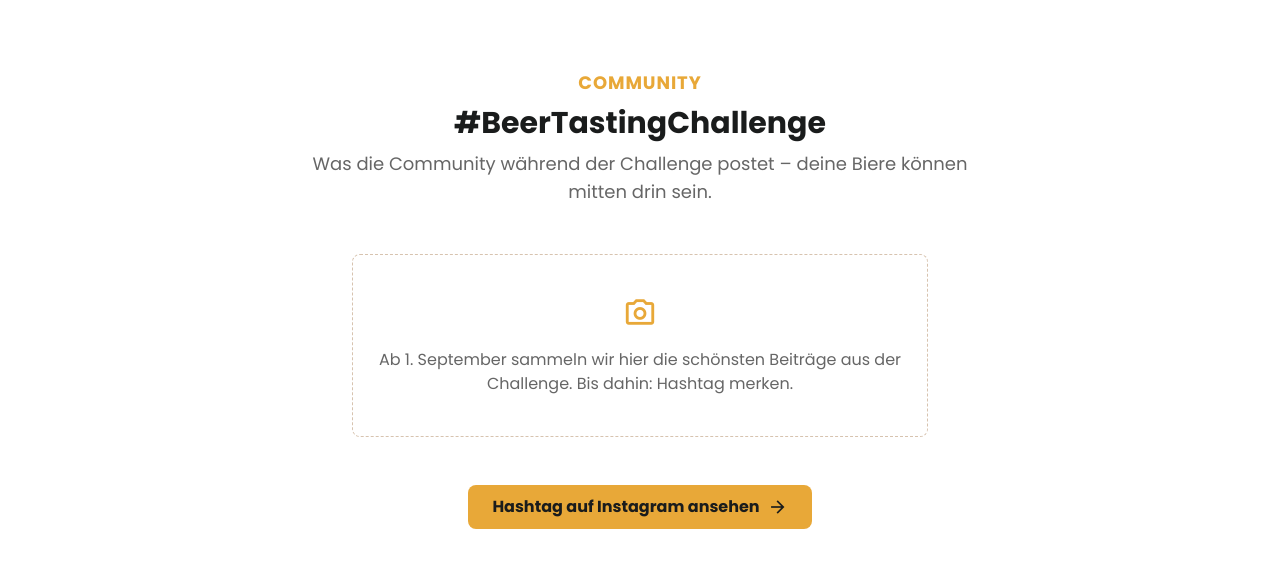
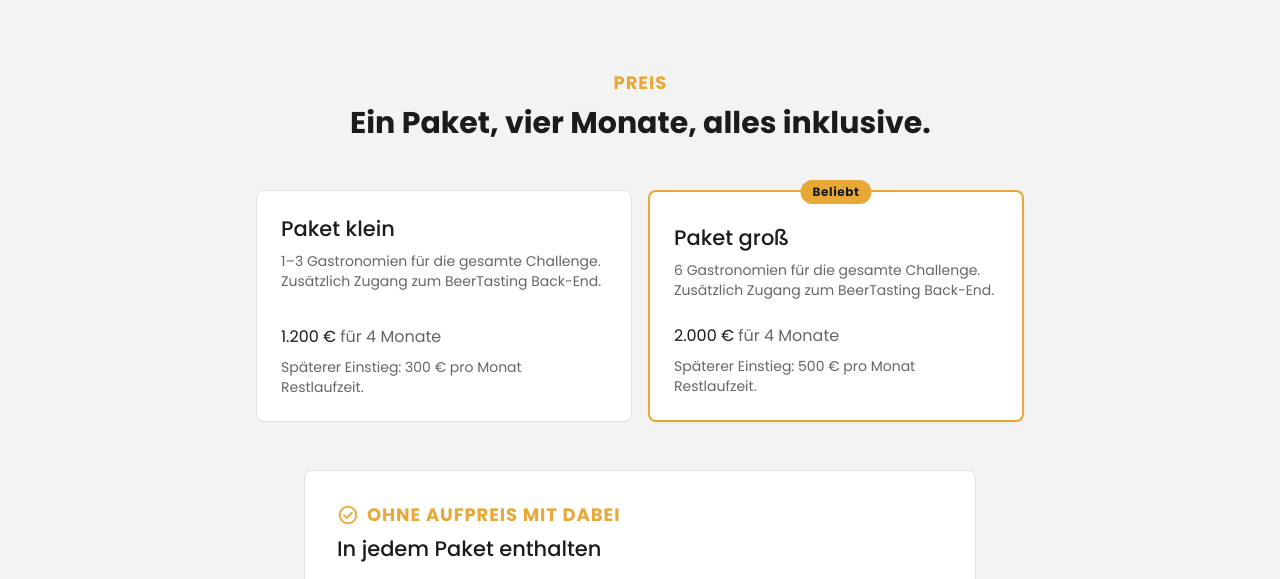
Before and after one commit to marcelhoeller-BT/BTC_Wien, a website: page brauerei.html in a window 1280 px wide. Shown: the part 6594-7173 px from the top of the page. Drawn offline with Linux system fonts and the light colour scheme.

Commit message:
Social Wall nur noch auf der Startseite - Sektion und Script von den B2B-Seiten entfernt

```diff
--- a/brauerei.html
+++ b/brauerei.html
@@ -407,24 +407,6 @@ Infos für Brauereien
 </div>
 </div>
 </section>
-<!-- Section: Social Wall (#BeerTastingChallenge) -->
-<section class="bg-surface-container-lowest px-gutter py-section-gap" id="community">
-<div class="max-w-container-max mx-auto space-y-stack-lg">
-<div data-reveal class="text-center max-w-2xl mx-auto space-y-stack-sm">
-<span class="font-label-caps text-[18px] leading-[24px] text-[#E8A838] uppercase tracking-wider font-bold">Community</span>
-<h2 class="font-headline-md text-headline-md text-on-surface">#BeerTastingChallenge</h2>
-<p class="font-body-lg text-body-lg text-text-secondary">Was die Community während der Challenge postet – deine Biere können mitten drin sein.</p>
-</div>
-<div id="social-wall" class="grid grid-cols-2 md:grid-cols-3 lg:grid-cols-4 gap-element-gap" hidden></div>
-<div id="social-wall-empty" data-reveal class="max-w-xl mx-auto text-center border border-dashed border-outline-variant rounded-[8px] px-6 py-10" hidden>
-<span aria-hidden="true" class="material-symbols-outlined text-[#E8A838]" style="font-size:34px">photo_camera</span>
-<p class="font-body-md text-body-md text-text-secondary mt-3">Ab 1. September sammeln wir hier die schönsten Beiträge aus der Challenge. Bis dahin: Hashtag merken.</p>
-</div>
-<div data-reveal class="text-center">
-<a href="https://www.instagram.com/explore/tags/beertastingchallenge/" target="_blank" rel="noopener" class="btn-shine inline-flex items-center justify-center gap-2 bg-[#E8A838] text-on-surface font-button text-button py-3 px-6 rounded-[8px] hover:opacity-90 transition-opacity">Hashtag auf Instagram ansehen<span aria-hidden="true" class="material-symbols-outlined" style="font-size:20px">arrow_forward</span></a>
-</div>
-</div>
-</section>
 <!-- Section: Preis -->
 <section class="bg-[#F3F3F4] px-gutter py-section-gap" id="preis">
 <div class="max-w-container-max mx-auto flex flex-col items-center gap-stack-lg">
@@ -785,5 +767,4 @@ handleFormspree('brauerei-form','danke-brauerei.html','brauerei-error');
   restart();
 })();
 </script>
-<script src="social-posts.js" defer></script>
 </body></html>
```
Also changed, not shown: gastronomie.html (+0 -19 lines).
